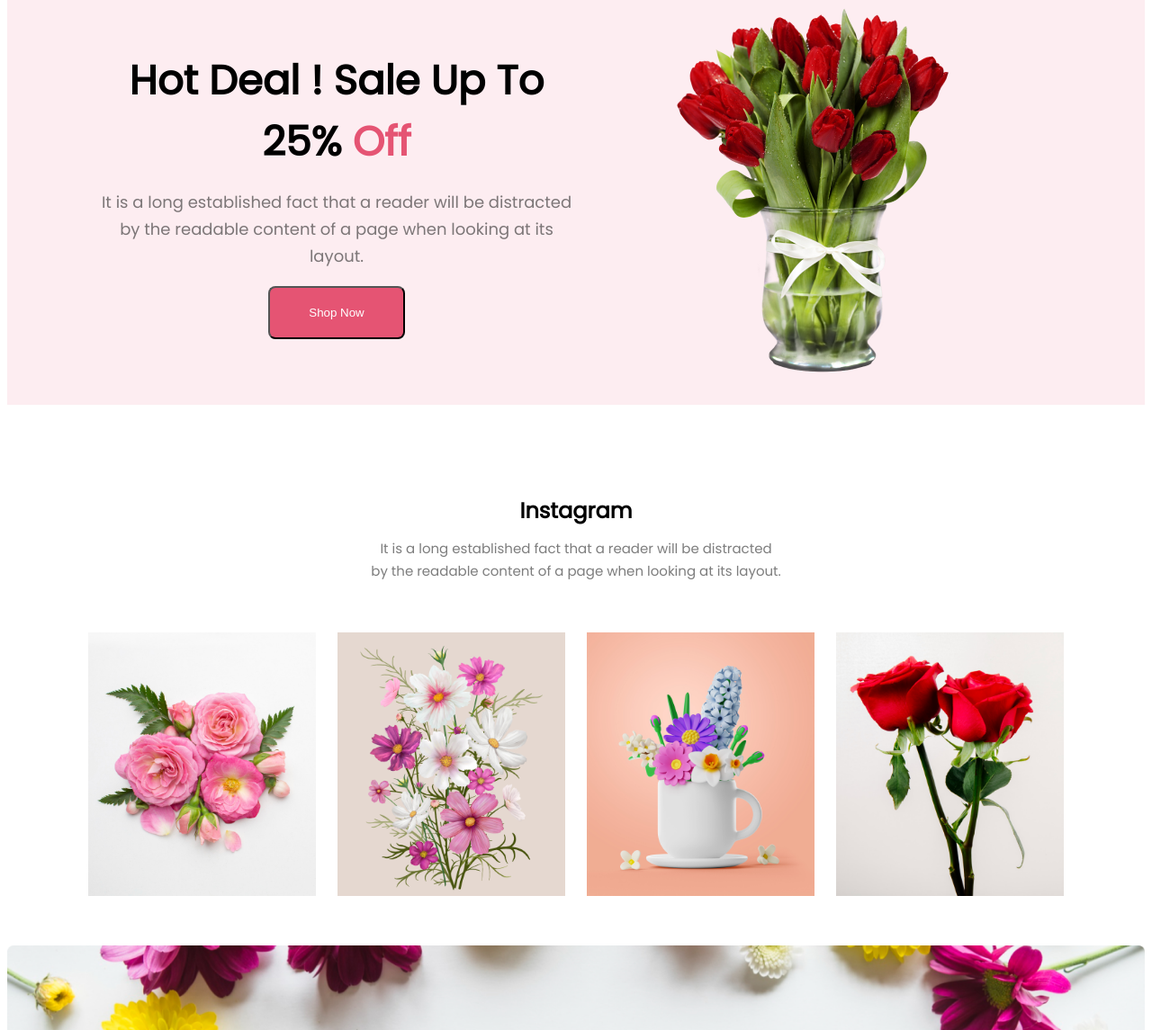
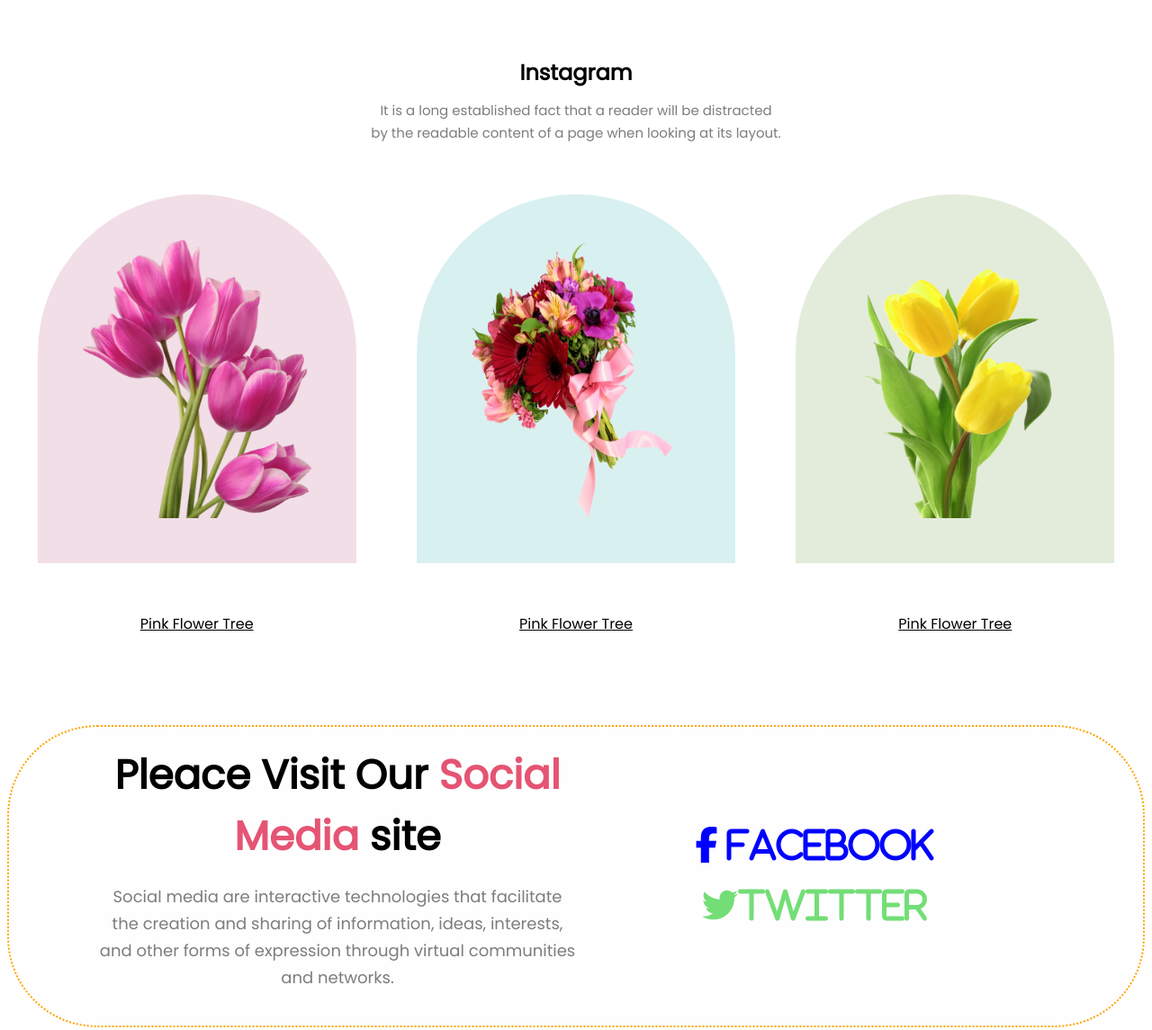
Before and after one commit to noman11012/assignment-one, a plain HTML site: page index.html in a window 1280 px wide. Shown: the part 612-1757 px from the top of the page at 90% size. Drawn offline with Linux system fonts and the light colour scheme.

Commit message:
last commit

```diff
--- a/CSS/style.css
+++ b/CSS/style.css
@@ -35,6 +35,80 @@ body{
     padding: 20px 43px 20px 43px;
 }
 /* header section CSS work end*/
+
+/* special bonus CSS section start */
+
+.specialBonusfirst{
+    text-align: center;
+    margin-top: 100px;
+    margin-bottom: 100px;
+ }
+ .specialBonusfirstSection{
+    display: flex;
+    text-align: center;
+    justify-content: space-around;
+ }
+ .img1{
+    margin: 48px 10px 48px 10px;
+    width: 15%;
+    padding: 50px;
+    background: rgba(167, 33, 98, 0.15);
+    border-radius: 300px 300px 0 0;
+    height: 310px;
+    width: 254px;
+ }
+
+ .img2{
+    margin: 48px 10px 48px 10px;
+    width: 15%;
+    padding: 50px;
+    background: rgba(5, 151, 160, 0.15);
+    border-radius: 300px 300px 0 0;
+    height: 310px;
+    width: 254px;
+ }
+
+ .img3{
+    margin: 48px 10px 48px 10px;
+    width: 15%;
+    padding: 50px;
+    background: rgba(71, 125, 17, 0.15);
+    border-radius: 300px 300px 0 0;
+    height: 310px;
+    width: 254px;
+ }
+
+
+ .specialBonusfirstDiscription{
+    color: rgba(39, 39, 39, 0.60);
+    font-size: 15px;
+    line-height: 10px; /* 166.667% */
+ }
+
+/* special bonus CSS section end */
+
+
+/* special bonus section social media start */
+.socialMedia{
+    display: flex;
+    align-items: center;
+    justify-content: space-around;
+    background: rgba(244, 240, 241, 0.1);;
+    padding: 20px 100px 20px 100px;
+    margin-top: 20px;
+    border: 2px dotted orange;
+    border-radius: 100px;
+    margin-bottom: 100px;
+}
+.socialMedia:hover{
+background: #b3ec0a;
+}
+.socialMediaSection{
+    text-align: center;
+    width: 60%;
+}
+
+/* special bonus section social media end */
 
 
 /* Hot Deal CSS section work start */
--- a/index.html
+++ b/index.html
@@ -7,8 +7,8 @@
     <link rel="preconnect" href="https://fonts.gstatic.com" crossorigin>
     <link href="https://fonts.googleapis.com/css2?family=Poppins&display=swap" rel="stylesheet">
     <link rel="stylesheet" href="CSS/style.css">
-    <title>Flower Assignment</title>
-
+     <title>Flower Assignment</title>
+    <script src="https://kit.fontawesome.com/4a5b9e2569.js" crossorigin="anonymous"></script>
 </head>
 <body>
     <header>
@@ -28,6 +28,57 @@
 
     <main>
 
+        <!-- special bonus section start -->
+
+        <section class="specialBonusfirst">
+            <h1>Instagram</h1>
+            <p class="specialBonusfirstDiscription">It is a long established fact that a reader will be distracted </p>
+            <p class="specialBonusfirstDiscription">by the readable content of a page when looking at its layout.</p>
+            <div class="specialBonusfirstSection">
+                <div>
+                    <img class="img1" src="Flower Asset/pngwing 6.png" alt="">
+                    <figcaption style="text-decoration: underline;">Pink Flower Tree</figcaption>
+
+                </div>
+                <div>
+                    <img class="img2" src="Flower Asset/pngwing 5.png" alt="">
+                    <figcaption style="text-decoration: underline;">Pink Flower Tree</figcaption>
+
+                </div>
+                <div>
+                    <img class="img3" src="Flower Asset/pngwing 7.png" alt="">
+                    <figcaption style="text-decoration: underline;">Pink Flower Tree</figcaption>
+
+                </div>
+
+
+
+
+
+
+            </div>
+
+        </section>
+
+        <!-- special bonus section start -->
+
+
+        <!-- special bonus social media site start -->
+        <section class="socialMedia">
+            <div class="socialMediaSection">
+                <h1 class="headerTitle">Pleace Visit Our <span class="colorPink">Social Media</span> site</h1>
+                <p class="headerDiscription">Social media are interactive technologies that facilitate the creation and sharing of information, ideas, interests, and other forms of expression through virtual communities and networks.</p>
+            </div>
+            <div class="socialMediaSection">
+                <i class="fa fa-facebook facebook" aria-hidden="true " style="font-size:40px; color: blue;"> Facebook</i>
+                <br><br>
+                <i class="fa fa-twitter"  style="font-size:40px; color: rgb(115, 222, 118);">Twitter</i>
+
+            </div>
+
+        </section>
+        <!-- special bonus social media site start  -->
+
 <!-- hot deal section work -->
         <section class="hotDeal">
             <div class="hotDealSection">
@@ -40,6 +91,9 @@
             </div>
         </section>
     <!-- hot deal section work end -->
+
+
+
 
     <!-- instagram section work  -->
     <section class="instagram">
@@ -70,7 +124,7 @@
     <footer>
         <section class="footersection">
 
-            <h1">Flower<span class="colorPink">Shop</span></h1>
+            <h1 headerTitle" style="color: aliceblue;"><span class="colorPink">Flower</span>Shop</h1>
         <p class="footersectionDiscription">It is a long established fact that a reader will be distracted by the readable  </p>
         <p class="footersectionDiscription">content of a page when looking at its layout.</p>
             <p class="footerD"> &copy;2020-2023, FlowerShop.com. All rights reserved. </p>
```
